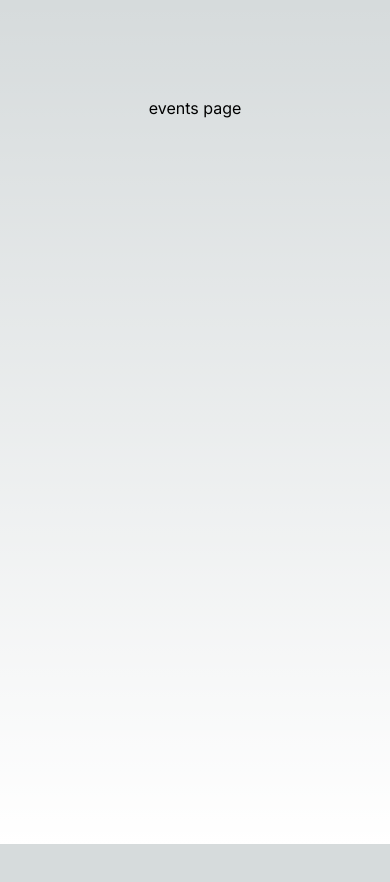
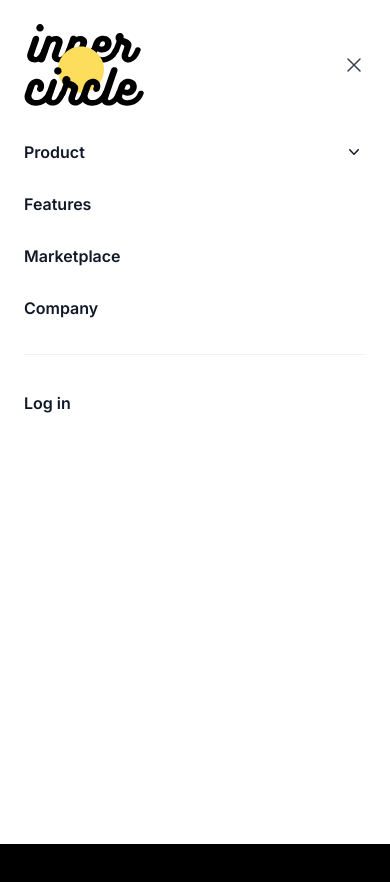
Before and after one commit to manapixels/innercircle, a Next.js app: page /events in a window 390 px wide. Shown: the top 882 px of the page. Before the commit the page ends 844 px from the top, so only its background shows below. Built offline with nearby package versions, Linux system fonts and the light colour scheme.

Commit message:
Add layout's Header

```diff
--- a/src/app/events/page.tsx
+++ b/src/app/events/page.tsx
@@ -1,4 +1,9 @@
+import { Metadata } from "next";
 import Image from "next/image";
+
+export const metadata: Metadata = {
+  title: "innercircle | All events",
+};
 
 export default function Events() {
   return (
--- a/src/app/globals.css
+++ b/src/app/globals.css
@@ -8,7 +8,7 @@
   --background-end-rgb: 255, 255, 255;
 }
 
-@media (prefers-color-scheme: dark) {
+@media (prefers-color-scheme: light) {
   :root {
     --foreground-rgb: 255, 255, 255;
     --background-start-rgb: 0, 0, 0;
--- a/src/app/layout.tsx
+++ b/src/app/layout.tsx
@@ -1,6 +1,7 @@
 import type { Metadata } from "next";
 import { Inter } from "next/font/google";
 import "./globals.css";
+import Image from "next/image";
 
 const inter = Inter({ subsets: ["latin"] });
 
@@ -16,7 +17,86 @@
 }>) {
   return (
     <html lang="en">
-      <body className={`${inter.className} antialiased`}>{children}</body>
+      <body className={`${inter.className} antialiased`}>
+        <header className="bg-white">
+          <nav className="mx-auto flex max-w-7xl items-center justify-between p-6 lg:px-8" aria-label="Global">
+            <div className="flex lg:flex-1">
+              <a href="#" className="-m-1.5 p-1.5">
+                <Image
+                  className="relative"
+                  src="/logo.svg"
+                  alt="innercircle Logo"
+                  width={80}
+                  height={55}
+                  priority
+                />
+              </a>
+            </div>
+            <div className="flex lg:hidden">
+              <button type="button" className="-m-2.5 inline-flex items-center justify-center rounded-md p-2.5 text-gray-700">
+                <span className="sr-only">Open main menu</span>
+                <svg className="h-6 w-6" fill="none" viewBox="0 0 24 24" stroke-width="1.5" stroke="currentColor" aria-hidden="true">
+                  <path stroke-linecap="round" stroke-linejoin="round" d="M3.75 6.75h16.5M3.75 12h16.5m-16.5 5.25h16.5" />
+                </svg>
+              </button>
+            </div>
+            <div className="hidden lg:flex lg:gap-x-12">
+              <a href="#" className="text-sm font-semibold leading-6 text-gray-900">Events</a>
+              <a href="#" className="text-sm font-semibold leading-6 text-gray-900">About</a>
+            </div>
+            <div className="hidden lg:flex lg:flex-1 lg:justify-end">
+            <a href="#" type="button" className="text-white bg-blue-700 hover:bg-blue-800 focus:ring-4 focus:ring-blue-300 font-medium rounded-lg text-sm px-5 py-2.5 me-2 mb-2 dark:bg-blue-600 dark:hover:bg-blue-700 focus:outline-none dark:focus:ring-blue-800">Log in <span aria-hidden="true">&rarr;</span></a>
+            </div>
+          </nav>
+          {/* Mobile menu, show/hide based on menu open state. */}
+          <div className="lg:hidden" role="dialog" aria-modal="true">
+            {/* Background backdrop, show/hide based on slide-over state. */}
+            <div className="fixed inset-0 z-10"></div>
+            <div className="fixed inset-y-0 right-0 z-10 w-full overflow-y-auto bg-white px-6 py-6 sm:max-w-sm sm:ring-1 sm:ring-gray-900/10">
+              <div className="flex items-center justify-between">
+                <a href="#" className="-m-1.5 p-1.5">
+                  <span className="sr-only">Your Company</span>
+                  <Image
+                    className="relative dark:drop-shadow-[0_0_0.3rem_#ffffff70] dark:invert"
+                    src="/logo.svg"
+                    alt="innercircle Logo"
+                    width={120}
+                    height={82}
+                    priority
+                  />
+                </a>
+                <button type="button" className="-m-2.5 rounded-md p-2.5 text-gray-700">
+                  <span className="sr-only">Close menu</span>
+                  <svg className="h-6 w-6" fill="none" viewBox="0 0 24 24" stroke-width="1.5" stroke="currentColor" aria-hidden="true">
+                    <path stroke-linecap="round" stroke-linejoin="round" d="M6 18L18 6M6 6l12 12" />
+                  </svg>
+                </button>
+              </div>
+              <div className="mt-6 flow-root">
+                <div className="-my-6 divide-y divide-gray-500/10">
+                  <div className="space-y-2 py-6">
+                    <div className="-mx-3">
+                      <button type="button" className="flex w-full items-center justify-between rounded-lg py-2 pl-3 pr-3.5 text-base font-semibold leading-7 text-gray-900 hover:bg-gray-50" aria-controls="disclosure-1" aria-expanded="false">
+                        Product
+                        <svg className="h-5 w-5 flex-none" viewBox="0 0 20 20" fill="currentColor" aria-hidden="true">
+                          <path fill-rule="evenodd" d="M5.23 7.21a.75.75 0 011.06.02L10 11.168l3.71-3.938a.75.75 0 111.08 1.04l-4.25 4.5a.75.75 0 01-1.08 0l-4.25-4.5a.75.75 0 01.02-1.06z" clip-rule="evenodd" />
+                        </svg>
+                      </button>
+                    </div>
+                    <a href="#" className="-mx-3 block rounded-lg px-3 py-2 text-base font-semibold leading-7 text-gray-900 hover:bg-gray-50">Features</a>
+                    <a href="#" className="-mx-3 block rounded-lg px-3 py-2 text-base font-semibold leading-7 text-gray-900 hover:bg-gray-50">Marketplace</a>
+                    <a href="#" className="-mx-3 block rounded-lg px-3 py-2 text-base font-semibold leading-7 text-gray-900 hover:bg-gray-50">Company</a>
+                  </div>
+                  <div className="py-6">
+                    <a href="#" className="-mx-3 block rounded-lg px-3 py-2.5 text-base font-semibold leading-7 text-gray-900 hover:bg-gray-50">Log in</a>
+                     </div>
+                </div>
+              </div>
+            </div>
+          </div>
+        </header>
+        {children}
+      </body>
     </html>
   );
 }
```
Also changed, not shown: package.json (+8 -6 lines), 2 other files (tests, documents, lock files or other folders).
